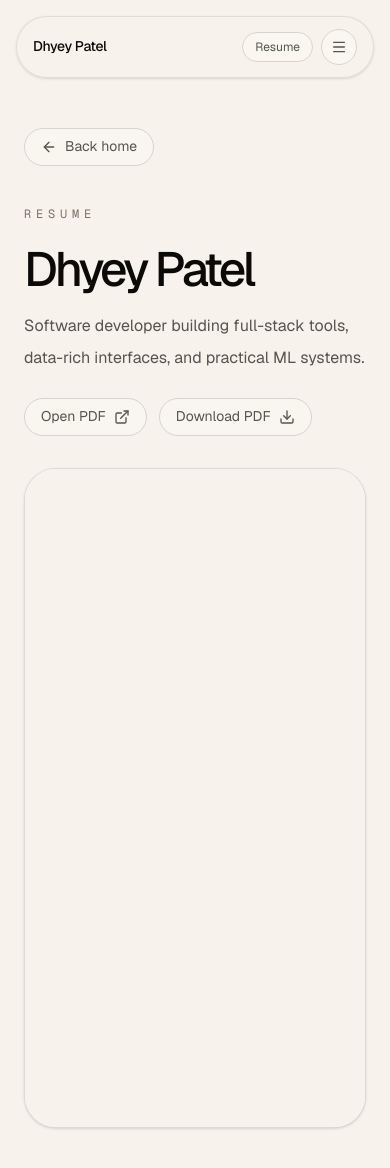
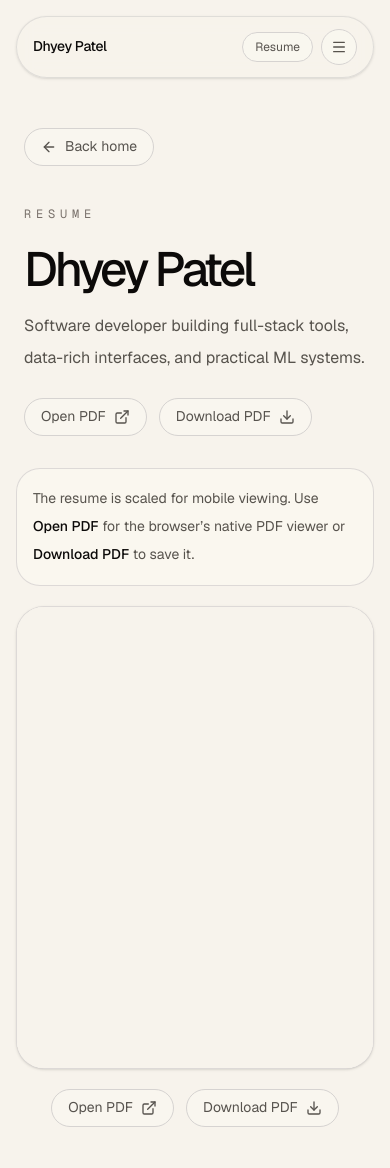
Before and after one commit to Dhyey-Patel28/portfolio, a Next.js app: page /resume in a window 390 px wide. Shown: the top 1168 px of the page. Built offline with nearby package versions, Linux system fonts and the light colour scheme.

Commit message:
improve mobile resume embed

```diff
--- a/src/app/resume/page.tsx
+++ b/src/app/resume/page.tsx
@@ -7,6 +7,11 @@ export const metadata: Metadata = {
   title: "Resume",
   description: "Resume for Dhyey Patel, software developer.",
 };
+
+const mobileResumePdfSrc =
+  "/resume.pdf#toolbar=1&navpanes=0&scrollbar=1&view=Fit&zoom=page-fit";
+
+const desktopResumePdfSrc = "/resume.pdf#view=FitH";
 
 export default function ResumePage() {
   return (
@@ -35,8 +40,8 @@ export default function ResumePage() {
               </h1>
 
               <p className="mt-4 max-w-2xl text-base leading-8 text-stone-600">
-                Software developer building full-stack tools, data-rich interfaces,
-                and practical ML systems.
+                Software developer building full-stack tools, data-rich
+                interfaces, and practical ML systems.
               </p>
             </div>
 
@@ -51,11 +56,7 @@ export default function ResumePage() {
                 <ExternalLink className="h-4 w-4" />
               </a>
 
-              <a
-                href="/resume.pdf"
-                download
-                className="soft-pill soft-pill-md"
-              >
+              <a href="/resume.pdf" download className="soft-pill soft-pill-md">
                 Download PDF
                 <Download className="h-4 w-4" />
               </a>
@@ -64,13 +65,54 @@ export default function ResumePage() {
         </div>
       </section>
 
-      <section className="px-6 pb-20 md:pb-24">
-        <div className="mx-auto max-w-6xl overflow-hidden rounded-[2rem] border border-stone-300/80 bg-[#fbf8f1] shadow-sm">
-          <iframe
-            src="/resume.pdf#view=FitH"
-            title="Dhyey Patel resume"
-            className="h-[78vh] w-full"
-          />
+      <section className="px-4 pb-20 sm:px-6 md:pb-24">
+        <div className="mx-auto max-w-6xl">
+          {/* Mobile only: page-ratio container to avoid sideways PDF scrolling */}
+          <div className="md:hidden">
+            <div className="mb-5 rounded-[1.5rem] border border-stone-300/80 bg-[#fbf8f1]/80 p-4 text-sm leading-7 text-stone-600">
+              The resume is scaled for mobile viewing. Use{" "}
+              <span className="font-medium text-stone-950">Open PDF</span> for
+              the browser’s native PDF viewer or{" "}
+              <span className="font-medium text-stone-950">Download PDF</span>{" "}
+              to save it.
+            </div>
+
+            <div className="overflow-hidden rounded-[1.75rem] border border-stone-300/80 bg-[#fbf8f1] shadow-sm">
+              <div className="relative aspect-[8.5/11] w-full">
+                <iframe
+                  src={mobileResumePdfSrc}
+                  title="Dhyey Patel resume"
+                  className="absolute inset-0 h-full w-full border-0"
+                />
+              </div>
+            </div>
+
+            <div className="mt-5 flex flex-wrap justify-center gap-3">
+              <a
+                href="/resume.pdf"
+                target="_blank"
+                rel="noreferrer"
+                className="soft-pill soft-pill-md"
+              >
+                Open PDF
+                <ExternalLink className="h-4 w-4" />
+              </a>
+
+              <a href="/resume.pdf" download className="soft-pill soft-pill-md">
+                Download PDF
+                <Download className="h-4 w-4" />
+              </a>
+            </div>
+          </div>
+
+          {/* Tablet / desktop: keep the original larger embedded PDF viewer */}
+          <div className="hidden overflow-hidden rounded-[2rem] border border-stone-300/80 bg-[#fbf8f1] shadow-sm md:block">
+            <iframe
+              src={desktopResumePdfSrc}
+              title="Dhyey Patel resume"
+              className="h-[78vh] w-full border-0"
+            />
+          </div>
         </div>
       </section>
     </main>
```
Also changed, not shown: 1 other file (tests, documents, lock files or other folders).
